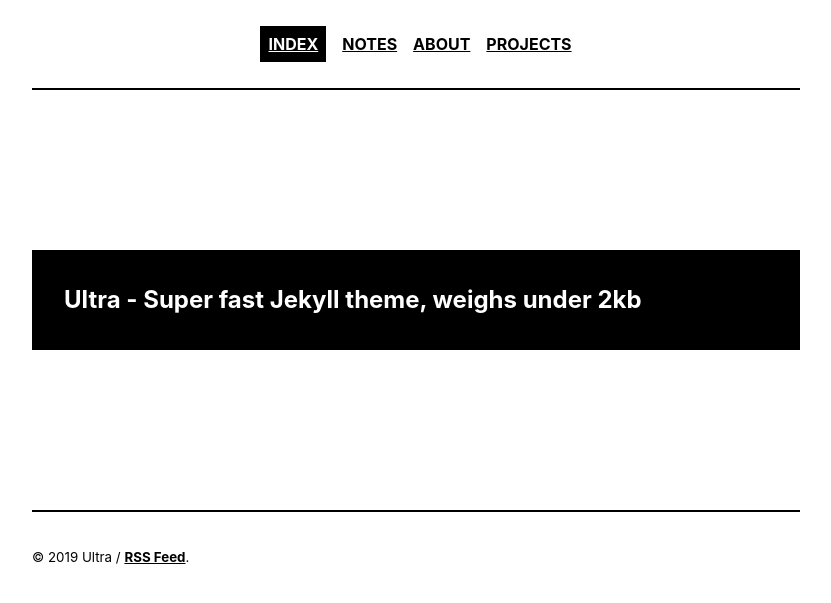
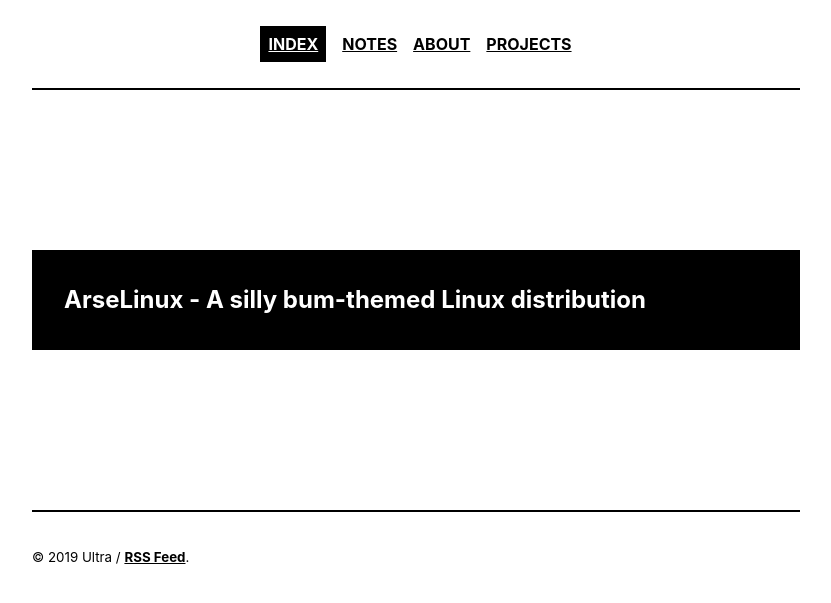
Before and after one commit to ArseLinuxOS-Development/arselinux.github.io, a Jekyll site: the page built from index.html, in a window 1280 px wide. Shown: the top 603 px of the page, without its empty margins (224-1055 px from the left). Built offline with Jekyll 4.4.1, drawn with Linux system fonts in a browser that asks for light colours; the list of posts is cut into pages by our own code.

Commit message:
Test adding the tagline

```diff
--- a/_config.yml
+++ b/_config.yml
@@ -1,7 +1,7 @@
 site: Ultra
 url: https://arselinux.org
 title: ArseLinux
-description: Ultra - Super fast Jekyll theme, weighs under 2kb
+description: ArseLinux - A silly bum-themed Linux distribution
 twitter:
   username: yourusername
   card: summary
```
